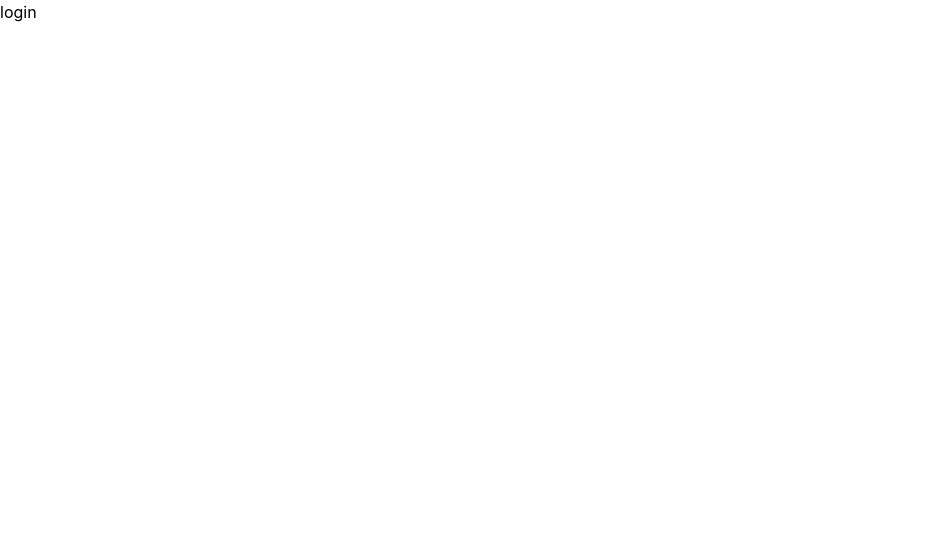
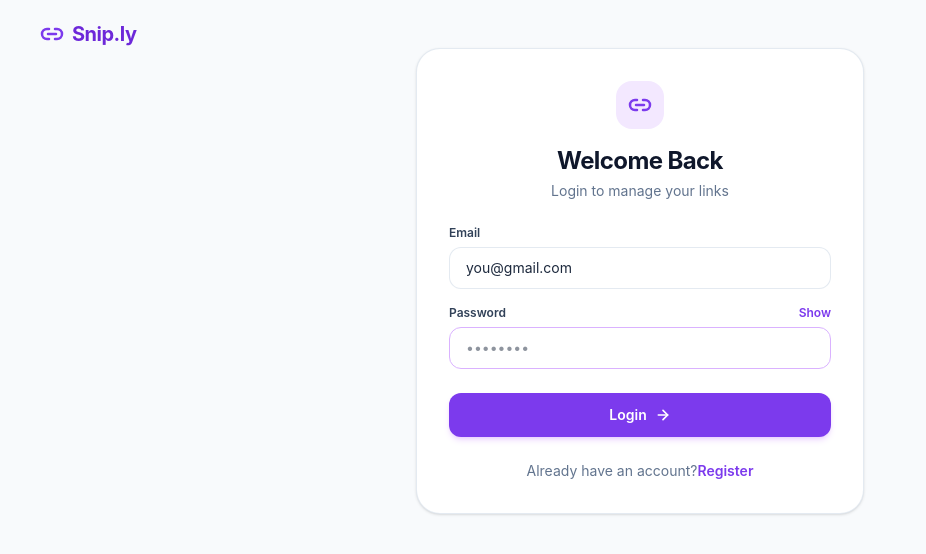
Before and after one commit to hrithik-nonia/snip_ly_frontend, a React (Vite) app: page /loginPage in a window 1280 px wide. Shown: the top 554 px of the page, without its empty margins (0-926 px from the left). Built offline with nearby package versions, Linux system fonts and the light colour scheme.

Commit message:
404 , 401, login , signup pages complete

```diff
--- /dev/null
+++ b/src/api/authApi.js
@@ -0,0 +1,15 @@
+// built in imports
+import axios from "axios";
+
+// custom imports
+
+class AuthApi {
+  // POST signup data
+  async createUser(userData) {
+    const response = await axios.post("/auth/sign-up", userData);
+
+    return response.data;
+  }
+
+}
+export default new AuthApi()
--- a/src/components/CommonComponents.jsx
+++ b/src/components/CommonComponents.jsx
@@ -1,5 +1,6 @@
 import { NavLink } from "react-router-dom";
 import { Link2 } from "lucide-react";
+import { ArrowLeft, ArrowRight } from "lucide-react";
 
 // navbar logo
 export function NavLogo() {
@@ -14,3 +15,36 @@ export function NavLogo() {
     </>
   );
 }
+
+// common button
+export function CommonButton({
+  title,
+  isBgColor = false,
+  isIcon = false,
+  iconPositionLeft = true,
+}) {
+  return (
+    <>
+      <button
+        type="button"
+        className={`inline-flex w-full items-center justify-center gap-2 rounded-2xl ${isBgColor ? "bg-[#7C3AED] text-white hover:bg-[#6D28D9] focus:ring-[#7C3AED]/30" : "border border-purple-200/90 bg-white text-[#7C3AED] hover:bg-purple-50/60 focus:ring-[#7C3AED]/20"}  px-6 py-3 text-sm font-semibold shadow-md shadow-purple-500/20 active:scale-[0.98] transition-all focus:outline-none focus:ring-2 `}
+      >
+        {isIcon ? (
+          iconPositionLeft ? (
+            <>
+              <ArrowLeft className="h-4 w-4 stroke-[2.5]" />
+              <span>{title}</span>
+            </>
+          ) : (
+            <>
+              <span>{title}</span>
+              <ArrowRight className="h-4 w-4 stroke-[2.5]" />
+            </>
+          )
+        ) : (
+          <span>{title}</span>
+        )}
+      </button>
+    </>
+  );
+}
--- /dev/null
+++ b/src/components/CommonPage.jsx
@@ -0,0 +1,36 @@
+// built in imports
+
+// custom imports
+import { NavLogo } from "./CommonComponents";
+import CreateAccountForm from "./CreateAccountForm";
+import ErrorPage from "./ErrorPage";
+function CommonPage({ pathname }) {
+  const renderContent = () => {
+    switch (pathname) {
+      case "/registerPage":
+        return <CreateAccountForm />;
+      case "/linkExpiry410Page":
+        return <ErrorPage pathname={pathname} />;
+      case "/loginPage":
+        return <CreateAccountForm pathname={pathname} />;
+      case "/notFoundPage":
+        return <ErrorPage />;
+      default:
+        return null;
+    }
+  };
+  return (
+    <>
+      <section className="min-h-screen bg-slate-50">
+        <div className="pt-5 pl-10">
+          <NavLogo />
+        </div>
+
+        <div className="flex justify-center items-center">
+          {renderContent()}
+        </div>
+      </section>
+    </>
+  );
+}
+export default CommonPage;
--- a/src/components/CreateAccountForm.jsx
+++ b/src/components/CreateAccountForm.jsx
@@ -2,7 +2,7 @@ import { useState } from "react";
 import { Link2, ArrowRight } from "lucide-react";
 import { NavLink } from "react-router-dom";
 
-export default function CreateAccountForm() {
+export default function CreateAccountForm({ pathname }) {
   const [formData, setFormData] = useState({
     username: "hrithik123",
     email: "you@gmail.com",
@@ -20,6 +20,7 @@ export default function CreateAccountForm() {
 
   const handleSubmit = (e) => {
     e.preventDefault();
+
     setIsLoading(true);
     console.log(formData);
   };
@@ -36,16 +37,19 @@ export default function CreateAccountForm() {
       {/* Heading & Subtitle */}
       <div className="text-center mb-6">
         <h2 className="text-2xl font-bold tracking-tight text-slate-900">
-          Create Account
+          {pathname === "/loginPage" ? "Welcome Back" : "Create Account"}
         </h2>
         <p className="mt-1 text-sm text-slate-500">
-          Start shortening your links for free
+          {pathname === "/loginPage"
+            ? "Login to manage your links"
+            : "Start shortening your links for free"}
         </p>
       </div>
 
       {/* Form */}
       <form onSubmit={handleSubmit} className="space-y-4">
         {/* Username */}
+        {pathname === "/loginPage" ? null : (
           <div className="space-y-1.5">
             <label
               htmlFor="username"
@@ -66,6 +70,7 @@ export default function CreateAccountForm() {
               Only letters, numbers and underscore
             </p>
           </div>
+        )}
 
         {/* Email */}
         <div className="space-y-1.5">
@@ -121,10 +126,16 @@ export default function CreateAccountForm() {
           className="mt-2 w-full inline-flex items-center justify-center gap-2 rounded-xl bg-[#7C3AED] py-3 px-4 text-sm font-semibold text-white shadow-md shadow-purple-500/20 hover:bg-[#6D28D9] active:scale-[0.98] transition-all focus:outline-none focus:ring-2 focus:ring-[#7C3AED]/30"
         >
           {isLoading ? (
+            pathname === "/loginPage" ? (
+              "Loging Account..."
+            ) : (
               "Creating Account..."
+            )
           ) : (
             <>
-              <span>Create Account</span>
+              <span>
+                {pathname === "/loginPage" ? "Login" : "Create Account"}
+              </span>
               <ArrowRight className="h-4 w-4 stroke-[2.5]" />
             </>
           )}
@@ -135,10 +146,10 @@ export default function CreateAccountForm() {
       <div className="text-center mt-6 text-sm text-slate-500 font-normal">
         Already have an account?
         <NavLink
-          to="/loginPage"
+          to={pathname === "/loginPage" ? "/registerPage" : "/loginPage"}
           className="font-semibold text-[#7C3AED] hover:underline focus:outline-none"
         >
-          Login
+          {pathname === "/loginPage" ? "Register" : "Login"}
         </NavLink>
       </div>
     </div>
--- /dev/null
+++ b/src/components/ErrorPage.jsx
@@ -0,0 +1,58 @@
+// built in imports
+import { AlarmClock, Link2, HeartOff } from "lucide-react";
+
+// custom imports
+import { CommonButton } from "./CommonComponents";
+
+export default function ErrorPage({ pathname }) {
+  return (
+    <div className="flex min-h-[500px] w-full flex-col items-center justify-center p-6 text-center">
+      {pathname === "/linkExpiry410Page" ? (
+        <>
+          {/* Top Alarm Clock Badge */}
+          <div className="flex h-24 w-24 items-center justify-center rounded-full bg-[#F5EEFF] text-[#7C3AED] mb-2 shadow-xs">
+            <AlarmClock className="h-12 w-12 stroke-[2.2]" />
+          </div>
+        </>
+      ) : (
+        <>
+          {/* Top Icons Row (Link & Broken Heart) */}
+          <div className="flex items-center gap-3 mb-3">
+            <Link2 className="h-10 w-10 text-[#7C3AED] stroke-[2.5]" />
+            <HeartOff className="h-10 w-10 text-rose-600 stroke-[2.2]" />
+          </div>
+        </>
+      )}
+
+      {/* 410 Error Code */}
+      <h1 className="text-6xl sm:text-7xl font-black text-[#D8B4FE] tracking-tight leading-none">
+        {pathname === "/linkExpiry410Page" ? "410" : "404"}
+      </h1>
+
+      {/* Title */}
+      <h2 className="mt-1 text-2xl sm:text-3xl font-extrabold tracking-tight text-slate-900">
+        {pathname === "/linkExpiry410Page" ? "Link Expired" : "Link Not Found"}
+      </h2>
+
+      {/* Subtitle */}
+      <p className="mt-2 text-sm sm:text-base text-slate-500 max-w-xs sm:max-w-sm leading-relaxed">
+        {pathname === "/linkExpiry410Page"
+          ? "This link has expired and is no longer available."
+          : "This short link doesn't exist. Double check the URL and try again."}
+      </p>
+
+      {/* Action Buttons */}
+      <div className="mt-8 flex w-full max-w-xs flex-col gap-3">
+        {/* Go to Homepage Button */}
+        <CommonButton isBgColor={true} title="Go to Homepage" isIcon={true} />
+
+        {/* Create Your Own Link Button */}
+        <CommonButton
+          title="Create Your Own Link"
+          isIcon={true}
+          iconPositionLeft={false}
+        />
+      </div>
+    </div>
+  );
+}
--- a/src/main.jsx
+++ b/src/main.jsx
@@ -3,11 +3,16 @@ import { createRoot } from "react-dom/client";
 import "./index.css";
 import App from "./App.jsx";
 import { BrowserRouter } from "react-router-dom";
+import { QueryClient, QueryClientProvider } from "@tanstack/react-query";
+
+const queryClient = new QueryClient();
 
 createRoot(document.getElementById("root")).render(
   <StrictMode>
-    <BrowserRouter>
-      <App />
-    </BrowserRouter>
+    <QueryClientProvider client={queryClient}>
+      <BrowserRouter>
+        <App />
+      </BrowserRouter>
+    </QueryClientProvider>
   </StrictMode>,
 );
--- a/src/pages/LinkExpiry410Page.jsx
+++ b/src/pages/LinkExpiry410Page.jsx
@@ -1,4 +1,15 @@
+// built in imports
+import { useLocation } from "react-router-dom";
+
+// custom imports
+import CommonPage from "../components/CommonPage";
+
 function LinkExpiry410Page() {
-  return <>410</>;
+  const location = useLocation();
+  return (
+    <>
+      <CommonPage pathname={location.pathname} />
+    </>
+  );
 }
 export default LinkExpiry410Page;
--- a/src/pages/LoginPage.jsx
+++ b/src/pages/LoginPage.jsx
@@ -1,4 +1,14 @@
+// built in imports
+import { useLocation } from "react-router-dom";
+
+// custom imports
+import CommonPage from "../components/CommonPage";
 function LoginPage() {
-  return <>login</>;
+  const location = useLocation();
+  return (
+    <>
+      <CommonPage pathname={location.pathname} />
+    </>
+  );
 }
 export default LoginPage;
--- a/src/pages/NotFoundPage.jsx
+++ b/src/pages/NotFoundPage.jsx
@@ -1,4 +1,14 @@
+// built in imports
+import { useLocation } from "react-router-dom";
+
+// custom imports
+import CommonPage from "../components/CommonPage";
 function NotFoundPage() {
-  return <>400</>;
+  const location = useLocation();
+  return (
+    <>
+      <CommonPage pathname={location.pathname} />
+    </>
+  );
 }
 export default NotFoundPage;
--- a/src/pages/RegisterPage.jsx
+++ b/src/pages/RegisterPage.jsx
@@ -1,21 +1,13 @@
 // built in impoets
+import { useLocation } from "react-router-dom";
 
 // custom imports
-import CreateAccountForm from "../components/CreateAccountForm";
-import { NavLogo } from "../components/CommonComponents";
-
+import CommonPage from "../components/CommonPage";
 function RegisterPage() {
+  const location = useLocation();
   return (
     <>
-      <section className="min-h-screen bg-slate-50">
-        <div className="pt-5 pl-10">
-          <NavLogo />
-        </div>
-
-        <div className="flex justify-center items-center">
-          <CreateAccountForm />
-        </div>
-      </section>
+      <CommonPage pathname={location.pathname} />
     </>
   );
 }
```
Lines whose indentation alone changed are shown as unchanged.
